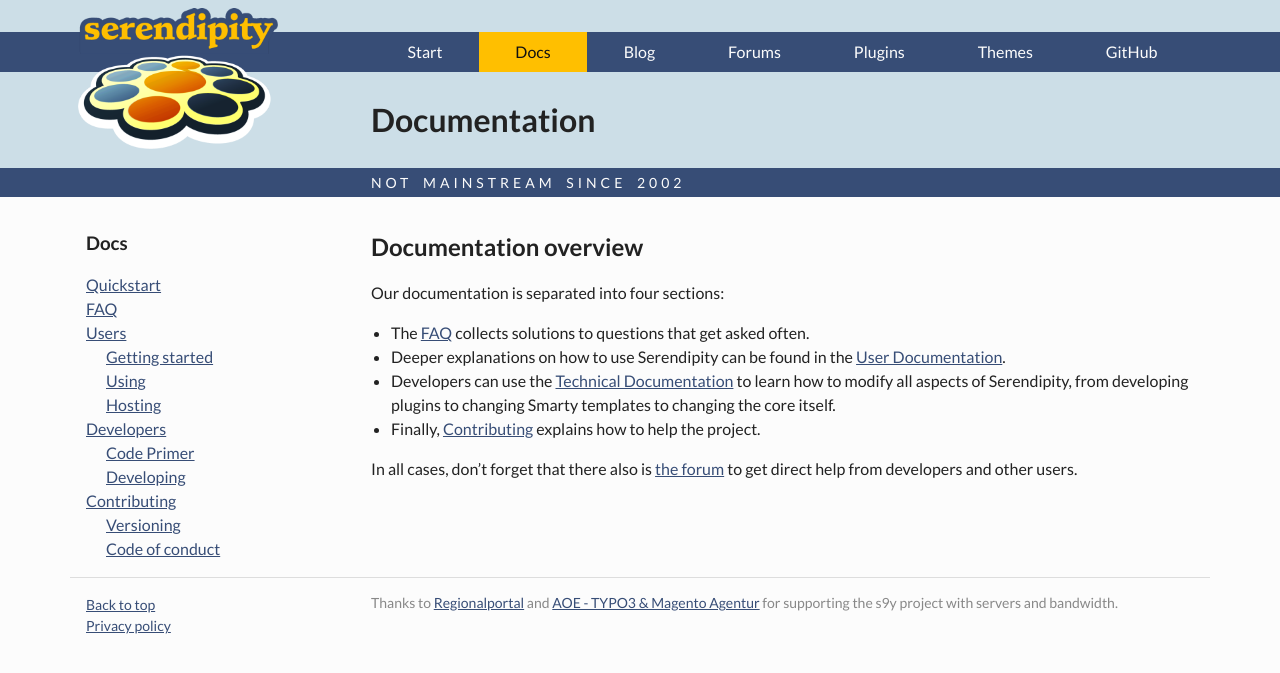
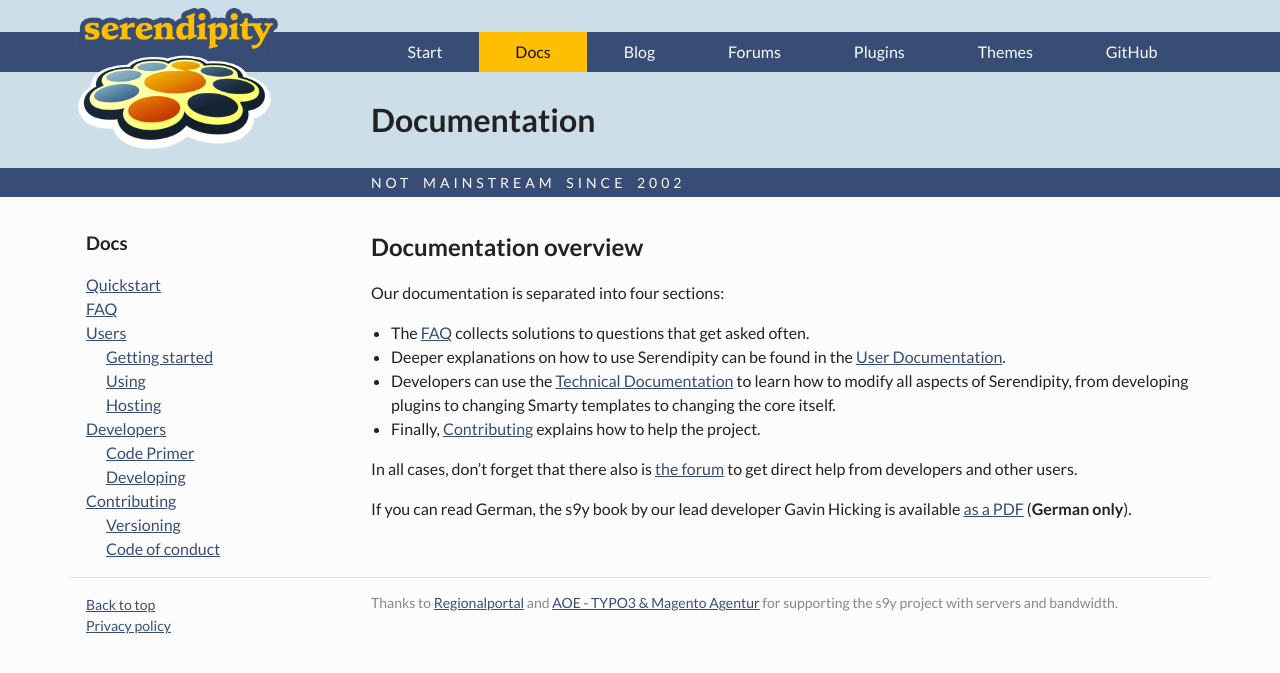
Before and after one commit to s9y/s9y.github.io, a Jekyll site: the page built from docs/index.md, in a window 1280 px wide. Shown: the top 673 px of the page. Built offline with Jekyll 4.4.1, drawn with Linux system fonts in a browser that asks for light colours; nearby versions of some CDN libraries.

Commit message:
Add link to German PDF book

```diff
--- a/docs/index.md
+++ b/docs/index.md
@@ -13,3 +13,5 @@ Our documentation is separated into four sections:
 * Finally, [Contributing](/docs/contributing/index.html) explains how to help the project.
 
 In all cases, don't forget that there also is [the forum](https://board.s9y.org) to get direct help from developers and other users.
+
+If you can read German, the s9y book by our lead developer Gavin Hicking is available [as a PDF](https://github.com/s9y/Book/blob/master/serendipity.pdf?raw=true) (**German only**).
```
